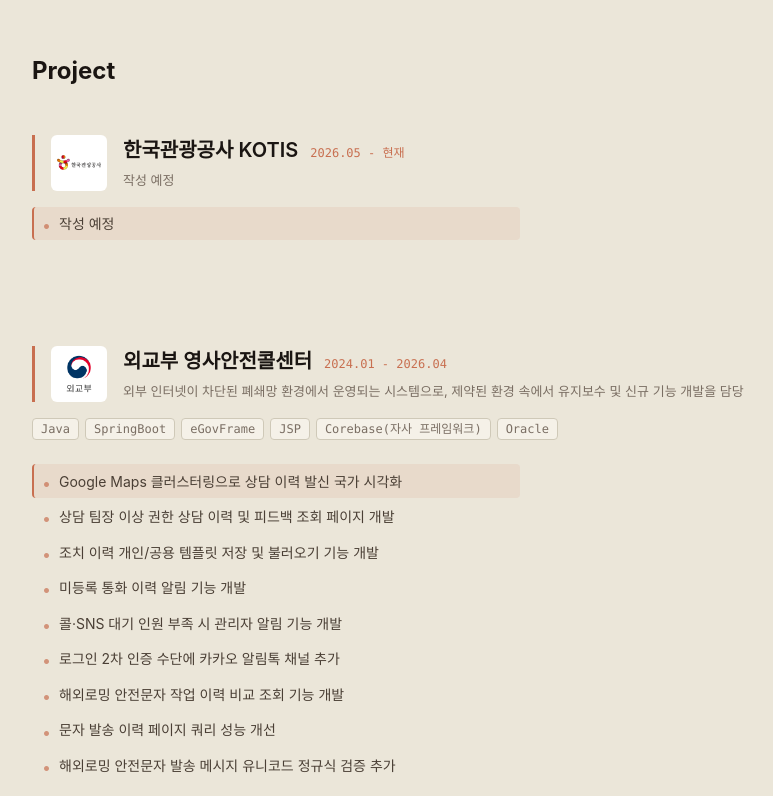
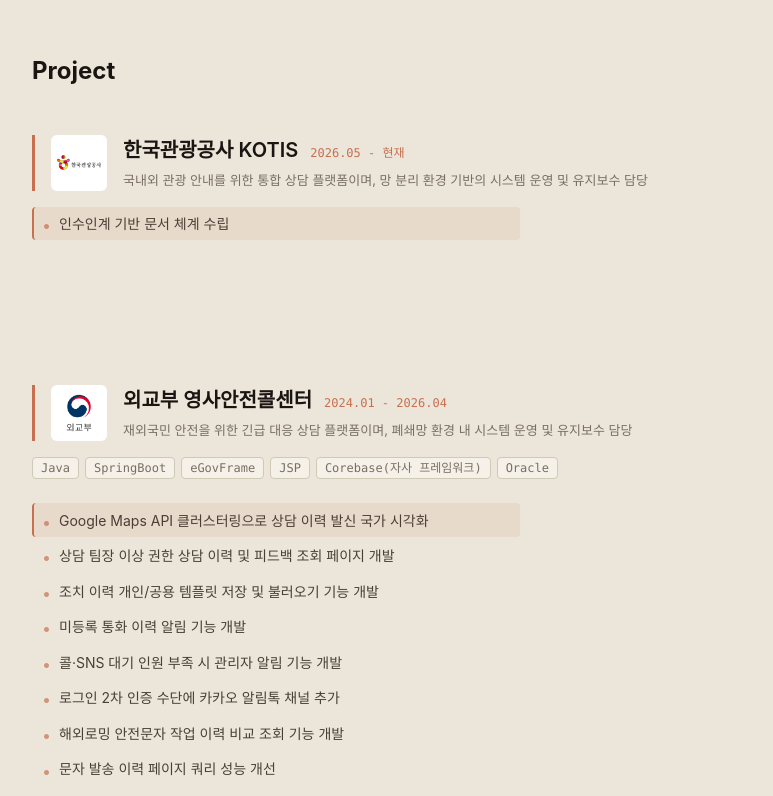
Before and after one commit to zmgu/zmgu.github.io, a React (Vite) app: page / in a window 1280 px wide. Shown: the part 1256-2052 px from the top of the page, without its empty margins (120-893 px from the left). Built offline with nearby package versions, Linux system fonts and the light colour scheme.

Commit message:
상세 내용 수정

```diff
--- a/src/data/portfolio.ts
+++ b/src/data/portfolio.ts
@@ -41,7 +41,7 @@ export const contact = {
 };
 
 export const skills = {
-  work:     ['Java', 'JavaScript', 'eGovFrame', 'SpringBoot', 'JSP', 'JPA', 'MyBatis', 'Oracle', 'MySQL', 'Redis'],
+  work:     ['Java', 'JavaScript', 'eGovFrame', 'SpringBoot', 'JSP', 'JPA', 'MyBatis', 'Oracle', 'MySQL', 'Redis', 'Git', 'SVN'],
   personal: ['React', 'TypeScript', 'Docker'],
 };
 
@@ -81,11 +81,11 @@ export const projects: Project[] = [
     name: '한국관광공사 KOTIS',
     period: '2026.05 - 현재',
     image: '/kotis.jpg',
-    description: '작성 예정',
+    description: '국내외 관광 안내를 위한 통합 상담 플랫폼이며, 망 분리 환경 기반의 시스템 운영 및 유지보수 담당',
     stack: [''],
     features: [
-      { title:  '작성 예정',
-        detail: ''
+      { title:  '인수인계 기반 문서 체계 수립',
+        detail: '인수 초기 단계로 인수인계 산출물 정리, 시스템 아키텍처 구성도 작성, 운영 매뉴얼 작성을 통해 안정적인 유지보수 기반 마련'
       },
     ],
   },
@@ -93,17 +93,17 @@ export const projects: Project[] = [
     name: '외교부 영사안전콜센터',
     period: '2024.01 - 2026.04',
     image: '/mofa.png',
-    description: '외부 인터넷이 차단된 폐쇄망 환경에서 운영되는 시스템으로, 제약된 환경 속에서 유지보수 및 신규 기능 개발을 담당',
+    description: '재외국민 안전을 위한 긴급 대응 상담 플랫폼이며, 폐쇄망 환경 내 시스템 운영 및 유지보수 담당',
     stack: ['Java', 'SpringBoot', 'eGovFrame', 'JSP', 'Corebase(자사 프레임워크)', 'Oracle'],
     features: [
-      { title:  'Google Maps 클러스터링으로 상담 이력 발신 국가 시각화',
-        detail: '상담 이력의 발신 국가 전체 데이터를 조회하여 Google Maps API 클러스터링으로 국가별 건수를 지도에 시각화\n줌 레벨에 따라 동적으로 그룹핑되어 표시되도록 구현'
+      { title:  'Google Maps API 클러스터링으로 상담 이력 발신 국가 시각화',
+        detail: '상담 이력 발신 국가 최근 한달 데이터를 조회하여 Google Maps API 클러스터링으로 국가별 건수를 지도에 시각화'
       },
       { title:  '상담 팀장 이상 권한 상담 이력 및 피드백 조회 페이지 개발',
-        detail: '상담원 이력과 미흡한 부분에 대한 피드백을 조회할 수 있는 페이지 신규 개발\n정보 전달 미숙, 상담 유형 오선택 등으로 피드백 항목을 세분화하고 필드를 추가\n상담 팀장 이상 권한에서만 접근 가능하도록 구현'
+        detail: '상담 이력 및 피드백 항목(정보 전달 미숙, 상담 유형 오선택 등)을 세분화하여 팀장 이상 권한에서만 접근 가능한 조회 페이지 신규 개발'
       },
       { title:  '조치 이력 개인/공용 템플릿 저장 및 불러오기 기능 개발',
-        detail: '자주 사용하는 조치 이력 유형을 템플릿으로 저장하고 불러올 수 있는 기능 개발\n상담 팀장 이상 권한의 경우 공용 템플릿으로 저장하여 전체 사용자가 활용 가능하며, 일반 상담원은 개인 템플릿으로만 저장되어 본인에게만 노출되도록 구현'
+        detail: '팀장 이상 권한은 공용 템플릿으로 저장하여 전체 사용자가 활용 가능하고, 일반 상담원은 개인 템플릿으로만 저장되어 본인에게만 노출되도록 권한별 분기 구현'
       },
       { title:  '미등록 통화 이력 알림 기능 개발',
         detail: '1분 주기로 미저장 이력 여부를 체크\n미저장 이력이 존재할 경우 화면 우측 하단에 알림 박스를 표시하도록 구현'
@@ -115,13 +115,13 @@ export const projects: Project[] = [
         detail: '기존 SMS 단일 방식에서 알림톡을 추가 지원하도록 개선\n컨트롤러에서 인증 수단에 따라 SMS/알림톡 API로 분기 처리하여 확장 가능한 구조로 구현'
       },
       { title:  '해외로밍 안전문자 작업 이력 비교 조회 기능 개발',
-        detail: '기존에는 단일 이력 row를 계속 덮어써 이전 내용과 비교가 불가능했던 구조를 개선\n발송/수정/삭제 작업 시마다 스냅샷 형태로 이력을 적재하도록 변경\n작업 이력 조회 화면에서 동일 키 기준 최근 2개의 이력을 불러와 좌우로 나란히 표시하며, 변경된 항목은 변경 전후 값을 나란히 표기하고 변경되지 않은 항목은 "변경 사항 없음"으로 표시하도록 구현'
+        detail: '기존에는 단일 이력 row를 계속 덮어 이전 내용과 비교가 불가능했던 구조를 스냅샷 방식으로 개선하여 이전 이력 보존 및 변경 전후 비교 조회 기능 구현'
       },
       { title:  '문자 발송 이력 페이지 쿼리 성능 개선',
-        detail: '제니퍼 모니터링에서 응답 지연이 자주 감지된 쿼리를 개선\n불필요한 필드 조회 제거, WHERE절 날짜 조건의 TO_CHAR 함수 제거, 국가명 테이블 조인 필드에 인덱스 추가\n조회 응답 시간 3초 → 1.5초로 단축'
+        detail: '제니퍼 APM 응답 지연 감지를 확인하여 WHERE절 TO_CHAR 함수 제거, 조인 필드 인덱스 추가로 응답 시간 3초 → 1.5초로 단축'
       },
       { title:  '해외로밍 안전문자 발송 메시지 유니코드 정규식 검증 추가',
-        detail: '통신 3사에서 문자 수신 시 2바이트 공백 및 일부 특수문자가 "?"로 표시되거나 이후 내용이 잘리는 문제 발생\n발송 메시지 입력 영역에 정규식을 적용하여 문제가 되는 특정 유니코드를 입력 단계에서 차단하도록 처리'
+        detail: '통신 3사 수신 환경에서 2바이트 공백 및 특수문자가 "?"로 표시되거나 내용이 잘리는 문제를 정규식 검증으로 입력 단계에서 사전 차단'
       },
     ],
   },
```
